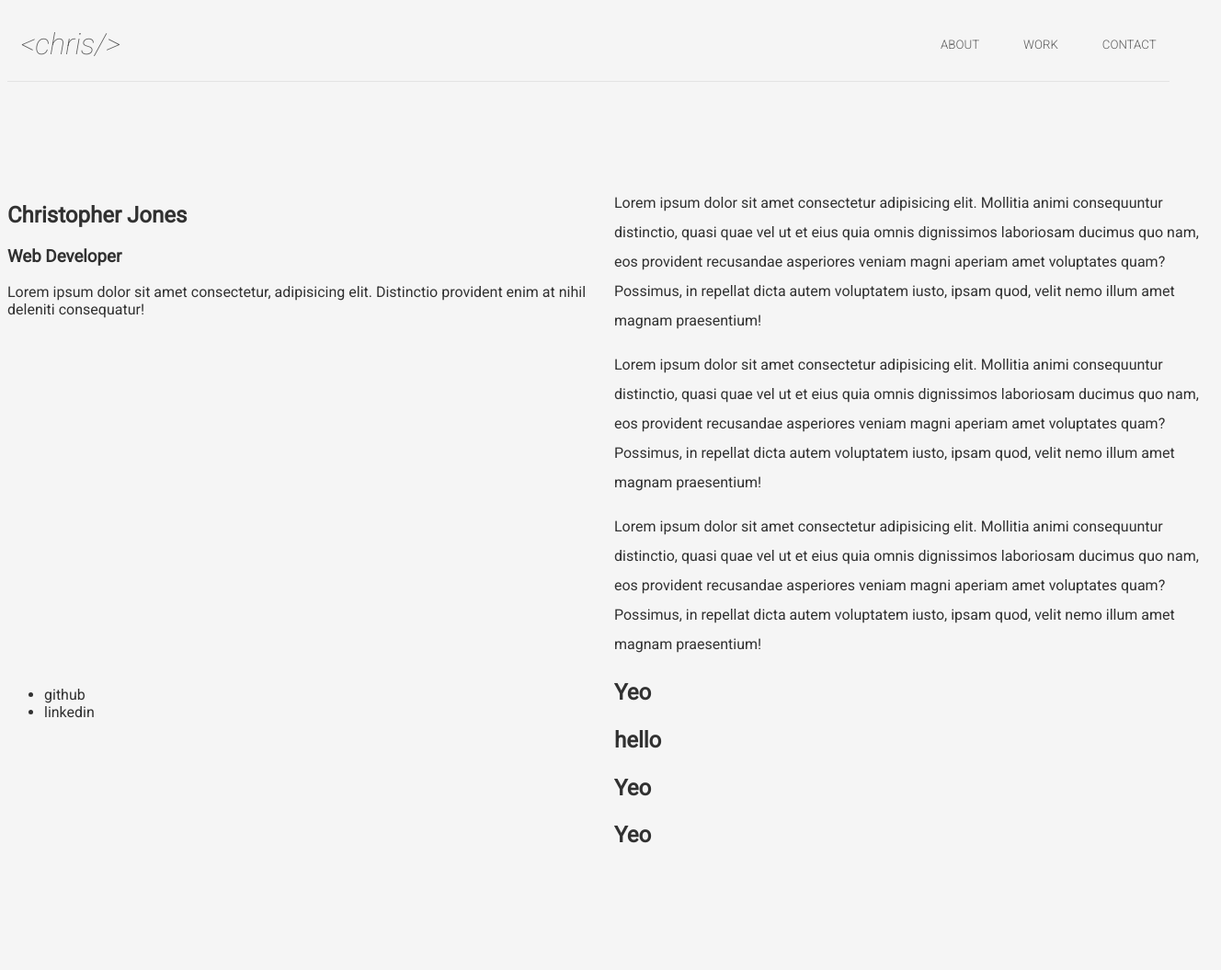
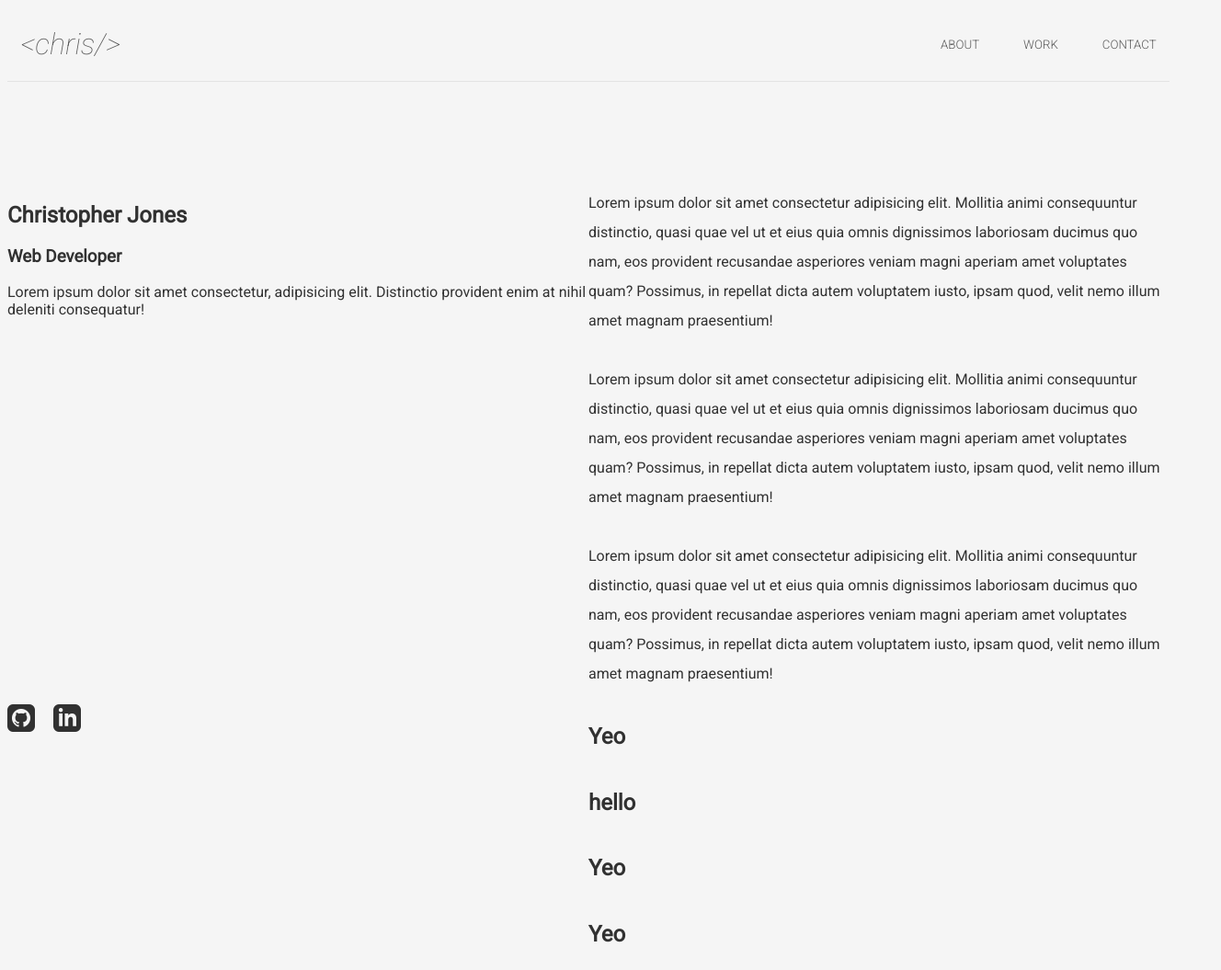
Before and after one commit to gChrisj/Portfolio, a website: page index.html in a window 1280 px wide. Shown: the top 1055 px of the page at 92% size, 1328 px wide, since content can reach past the window. Drawn offline with Linux system fonts and the light colour scheme.

Commit message:
Added social icons

```diff
--- a/index.html
+++ b/index.html
@@ -35,10 +35,9 @@
                     </div>
 
                     <div class="socials">
-                        <ul>
-                            <li>github</li>
-                            <li>linkedin</li>
-                        </ul>
+                      <a href="#"> <img src="images/iconmonstr-github-3-240.png" alt="">
+                      </a> <a href="#"> <img src="images/iconmonstr-linkedin-3-240.png" alt="">
+                    </a>
                     </div>
                 </div>
                 <div class="right">
@@ -58,5 +57,6 @@
 
 
 </body>
+
 <script src="index.js"></script>
 </html>
--- a/main.css
+++ b/main.css
@@ -112,8 +112,20 @@ section .container{
    position: sticky;
    top: 200px;
    height: 600px;
-   width: 660px;
+
    margin-top: 100px;
+}
+
+
+.socials{
+    display: flex;
+    justify-content: space-between;
+    align-items: center;
+    width: 80px;
+}
+
+.socials img{
+    width: 30px;
 }
 
 
@@ -121,13 +133,15 @@ section .container{
 .right{
     margin-top: 100px;
     height: 100dvh;
-    width: 660px;
+
 
 }
 
 .right>div{
     width: 100%;
-
-
     line-height: 2rem;
+    display: flex;
+    justify-content: center;
+    align-items: start;
+    flex-direction: column;
 }
```
Also changed, not shown: images/iconmonstr-github-3-240.png (added), images/iconmonstr-linkedin-3-240.png (added).
